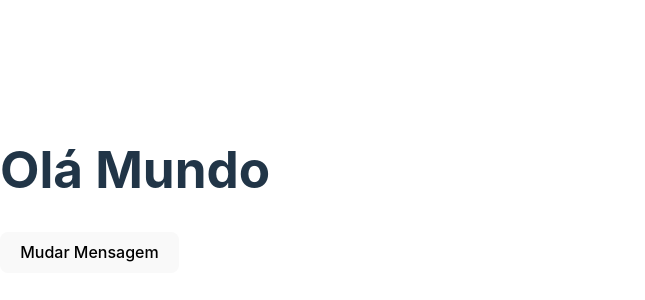
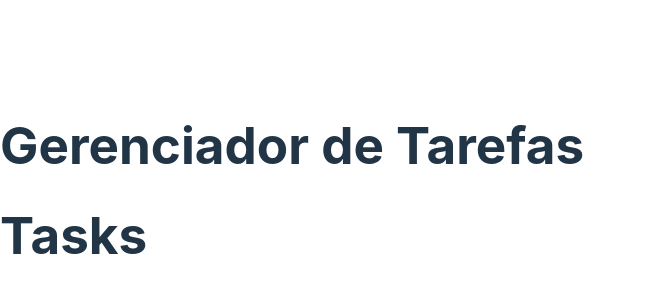
Before and after one commit to LeandroBarreiro/Gerenciador-de-Tarefas, a React (Vite) app: page / in a window 1280 px wide. Shown: the part 210-510 px from the top of the page, without its empty margins (0-645 px from the left). Built offline with nearby package versions, Linux system fonts and the light colour scheme.

Commit message:
modified:   src/App.jsx 	new file:   src/components/AddTask.jsx 	new file:   src/components/Taks.jsx

```diff
--- a/src/App.jsx
+++ b/src/App.jsx
@@ -3,7 +3,8 @@
 // import viteLogo from '/vite.svg'
 // import './App.css'
 
-import { useState } from "react";
+import AddTask from "./components/AddTask";
+import Tasks from "./components/Taks";
 
 // function App() {
 //   const [count, setCount] = useState(0)
@@ -38,18 +39,11 @@
 
 // State (Estado)
 function App() {
-  const [message, setMessage] = useState("Olá Mundo");
-
   return (
     <div>
-      <h1>{message}</h1>
-      <button
-        onClick={() => {
-          setMessage("Fui clicado");
-        }}
-      >
-        Mudar Mensagem
-      </button>
+      <h1>Gerenciador de Tarefas</h1>
+      <AddTask />
+      <Tasks />
     </div>
   );
 }
--- /dev/null
+++ b/src/components/AddTask.jsx
@@ -0,0 +1,5 @@
+function AddTask() {
+  <h1>Add Task</h1>;
+}
+
+export default AddTask;
--- /dev/null
+++ b/src/components/Taks.jsx
@@ -0,0 +1,5 @@
+function Tasks() {
+  return <h1>Tasks</h1>;
+}
+
+export default Tasks;
```
